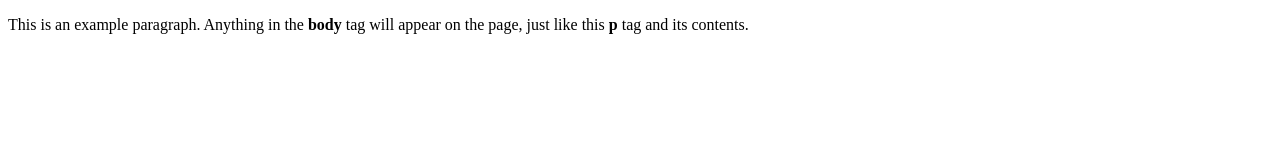
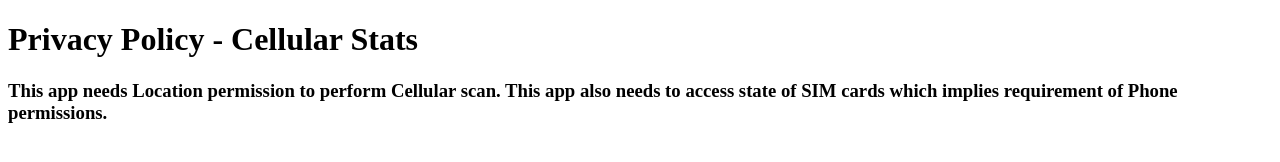
Before and after one commit to raghav09121987/raghav09121987.github.io, a plain HTML site: page index.html in a window 1280 px wide. Drawn offline with Linux system fonts and the light colour scheme.

Commit message:
changed index.html

```diff
--- a/index.html
+++ b/index.html
@@ -1,9 +1,10 @@
 <!doctype html>
 <html>
   <head>
-    <title>This is the title of the webpage!</title>
+    <title>Privacy Policy</title>
   </head>
   <body>
-    <p>This is an example paragraph. Anything in the <strong>body</strong> tag will appear on the page, just like this <strong>p</strong> tag and its contents.</p>
+  <h1> Privacy Policy - Cellular Stats</h1>
+    <h3>This app needs Location permission to perform Cellular scan. This app also needs to access state of SIM cards which implies requirement of Phone permissions.</h3>
   </body>
 </html>
```
